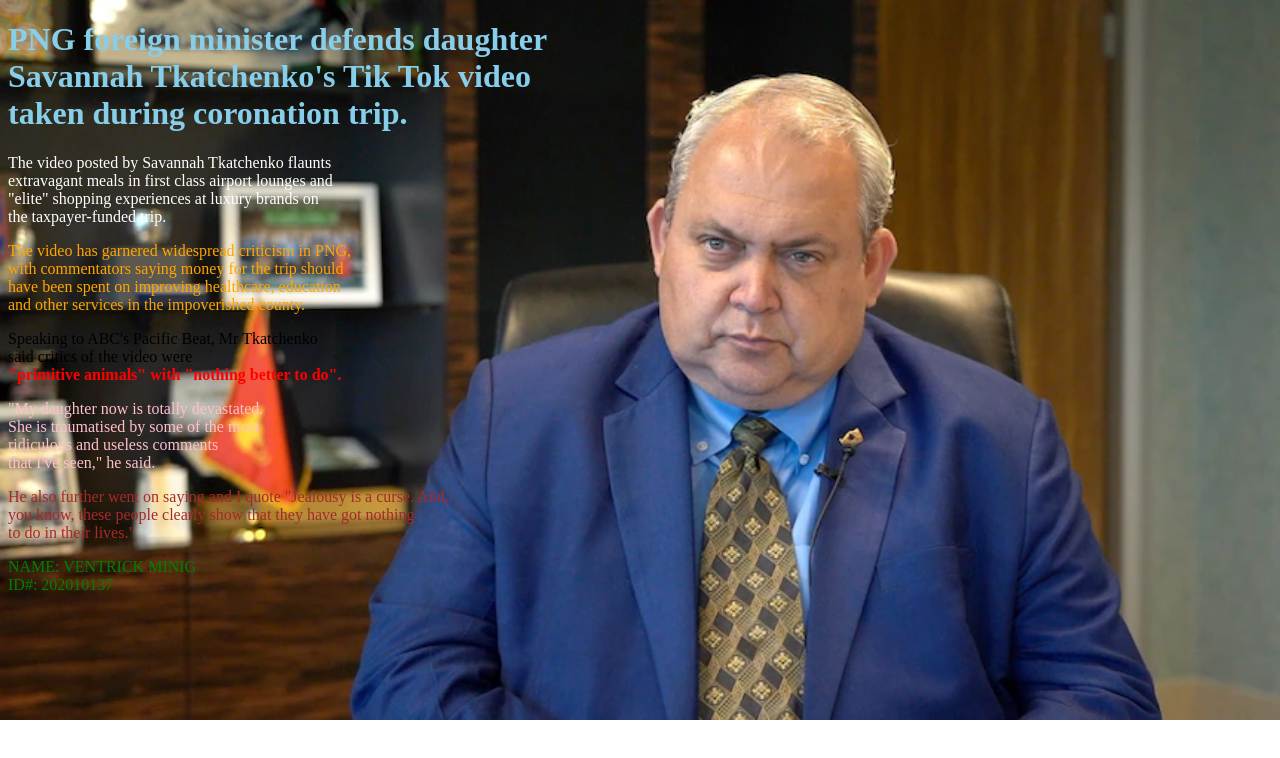
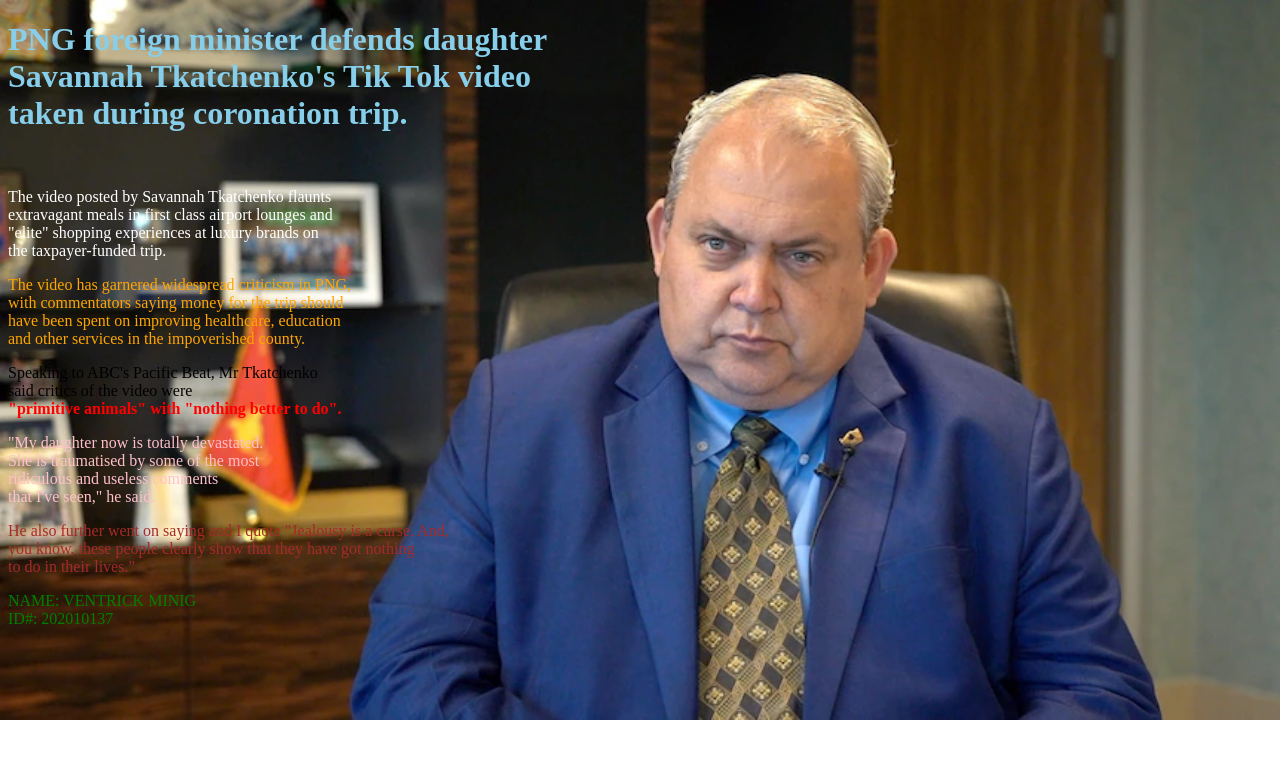
Before and after one commit to Ventrickminig/myweb.io, a plain HTML site: page index.html in a window 1280 px wide. Drawn offline with Linux system fonts and the light colour scheme.

Commit message:
Update index.html
new update

```diff
--- a/index.html
+++ b/index.html
@@ -14,7 +14,7 @@
 	 </style>
  </head>
  <body style="text-align:left-indent;">
- <h1 style="color:skyblue;"><b>  PNG foreign minister defends daughter<br> Savannah Tkatchenko's Tik Tok video<br> taken during coronation trip. </b></h1>
+ <h1 style="color:skyblue;"><b>  PNG foreign minister defends daughter<br> Savannah Tkatchenko's Tik Tok video<br> taken during coronation trip. </b></h1><br>
 
 
 
@@ -34,6 +34,7 @@
 
   <P style="color:green;"> NAME: VENTRICK MINIG<br>
 		 ID#:  202010137</p>
+</body>
 
 </html>
 
```
